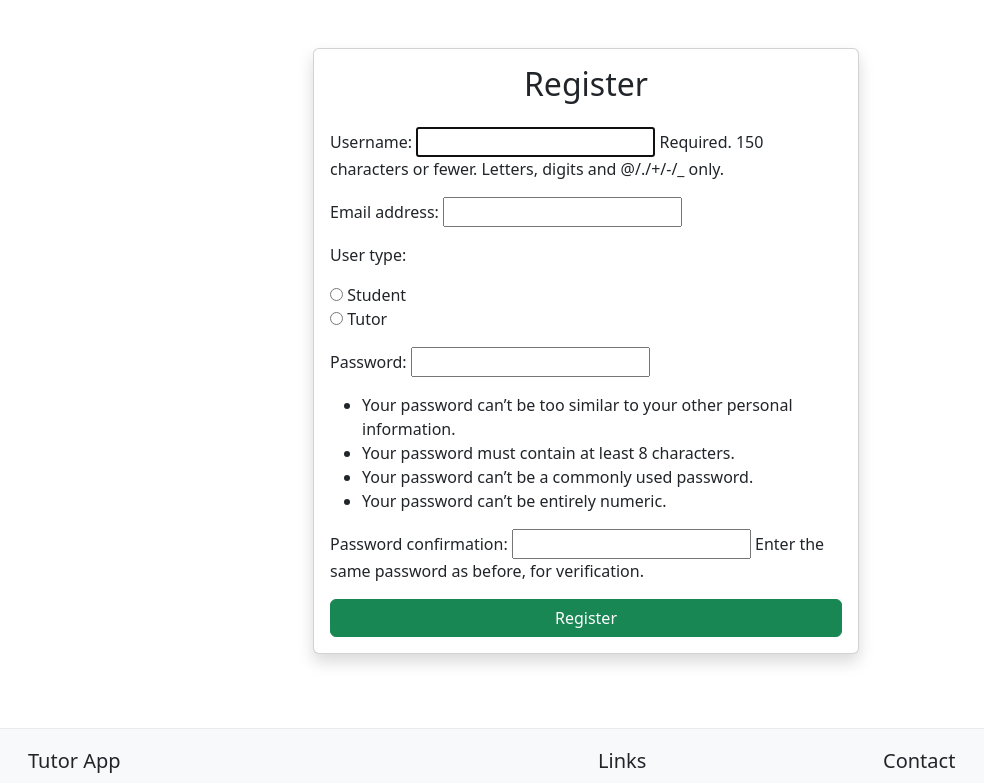
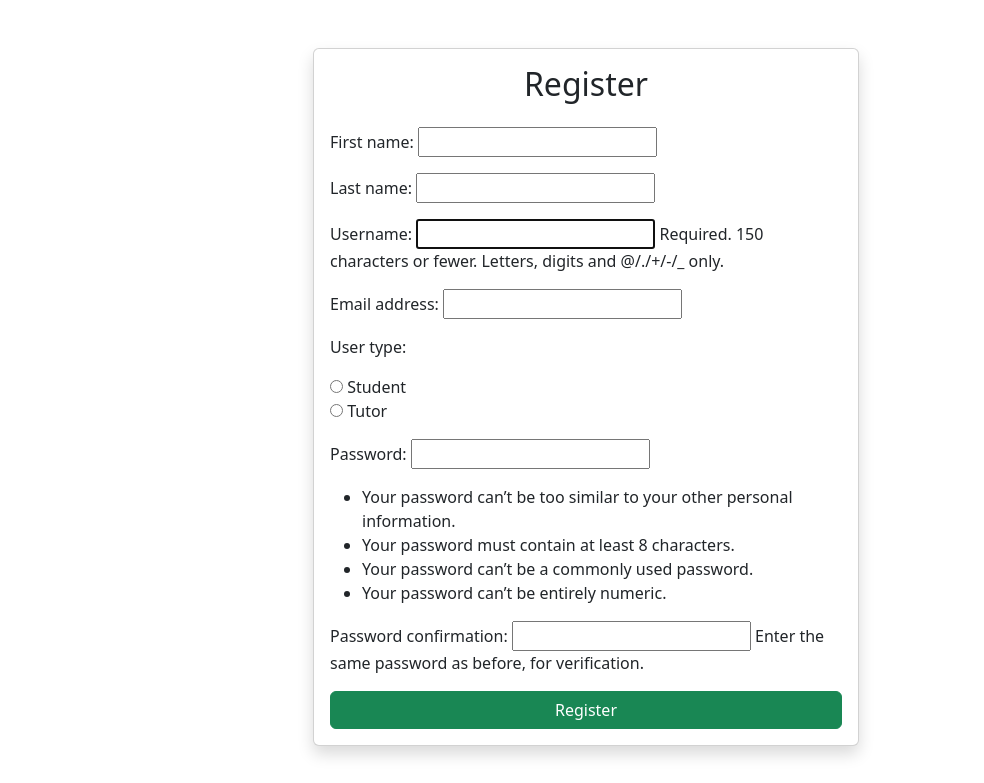
Before and after one commit to amenzedev/tutor_app, a Django app: page /register/ in a window 1280 px wide. Shown: the part 56-839 px from the top of the page, without its empty margins (54-1038 px from the left). Run offline with Django 5.2, Linux system fonts and the light colour scheme.

Commit message:
ready to be merged to main

```diff
--- a/tutor_app/accounts/forms.py
+++ b/tutor_app/accounts/forms.py
@@ -14,7 +14,7 @@ class CustomUserCreationForm(UserCreationForm):
 
     class Meta:
         model = CustomUser
-        fields = ('username', 'email', 'user_type', 'password1', 'password2')
+        fields = ('first_name','last_name', 'username', 'email', 'user_type', 'password1', 'password2')
 
 class StudentProfileForm(forms.ModelForm):
     class Meta:
--- a/tutor_app/accounts/models.py
+++ b/tutor_app/accounts/models.py
@@ -8,6 +8,8 @@ class CustomUser(AbstractUser):
         ('student', 'Student'),
         ('tutor', 'Tutor'),
     )
+    first_name = models.CharField(max_length=30)
+    last_name = models.CharField(max_length=30)
     user_type = models.CharField(max_length=10, choices=USER_TYPES, default='student')
 
     def __str__(self):
--- a/tutor_app/accounts/templates/accounts/includes/profile_card.html
+++ b/tutor_app/accounts/templates/accounts/includes/profile_card.html
@@ -12,7 +12,7 @@
             </div>
             <div class="col-md-8">
                 <h3 class="mb-3">About Me</h3>
-
+                <p class="text-muted">{{ request.user.first_name|default:"" }} {{ request.user.last_name|default:"" }}</p>
                 <p class="text-muted">Username: {{ request.user.username|default:"Not provided" }}</p>
                 <p class="text-muted">Email: {{ request.user.email|default:"Not provided" }}</p>
                 {% if request.user.user_type == "student" %}
--- a/tutor_app/tutors/templates/tutor_list.html
+++ b/tutor_app/tutors/templates/tutor_list.html
@@ -40,7 +40,9 @@
                     <div class="badge bg-primary">{{ tutor.subjects }}</div>
                 </div>
                 <div class="card-footer bg-transparent">
-                    <a href="#" class="btn btn-outline-primary w-100">View Profile</a>
+                    <a href="{% url 'tutor_detail' tutor.user.username %}" class="btn btn-outline-primary w-100">
+                        View Profile
+                    </a>
                 </div>
             </div>
         </div>
```
